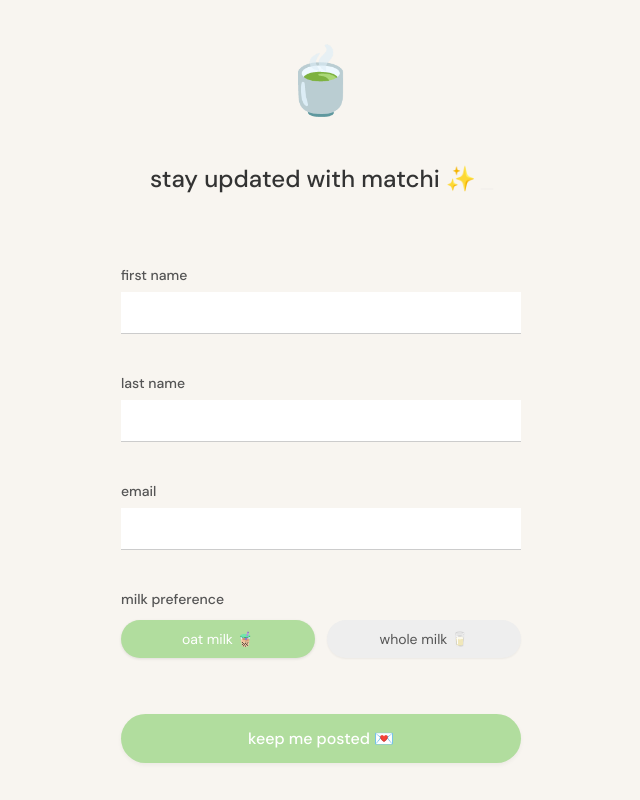
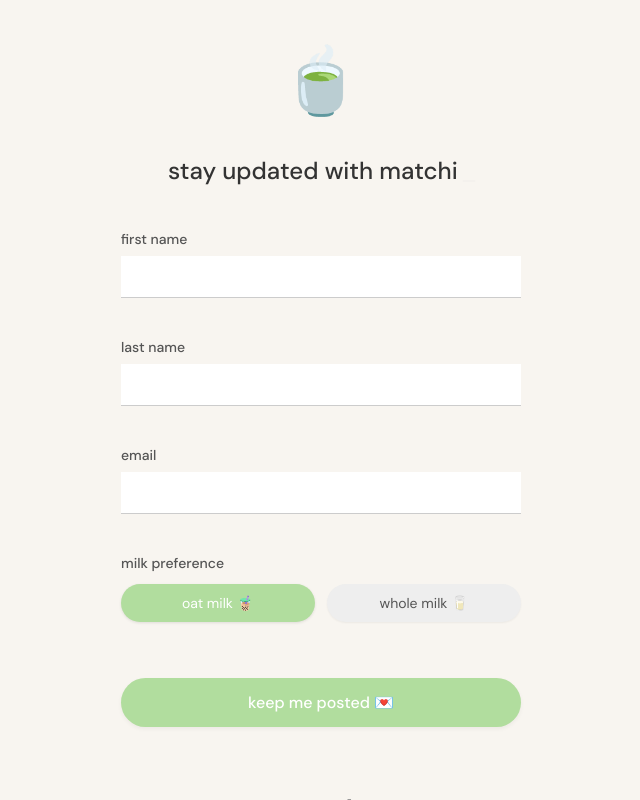
Before and after one commit to asuryaUSC/matchiform, a Next.js app: page / in a window 1280 px wide. Shown: the whole page, without its empty margins (319-959 px from the left). Built offline with nearby package versions, Linux system fonts and the light colour scheme.

Commit message:
added viewports

```diff
--- a/src/app/globals.css
+++ b/src/app/globals.css
@@ -40,6 +40,27 @@ button {
   }
 }
 
+/* Height-based responsive adjustments */
+@media screen and (max-height: 800px) {
+  html {
+    font-size: 95%; /* Reduce base font size by 5% */
+  }
+
+  input, button, label, h1, h2, h3 {
+    font-size: 95%; /* Proportionally reduce element fonts */
+  }
+}
+
+@media screen and (max-height: 700px) {
+  html {
+    font-size: 90%; /* Reduce base font size by 10% */
+  }
+
+  input, button, label, h1, h2, h3 {
+    font-size: 90%; /* Proportionally reduce element fonts */
+  }
+}
+
 /* Fix iOS text size adjust */
 @media screen and (max-width: 480px) {
   input, button, select, textarea {
--- a/src/app/page.tsx
+++ b/src/app/page.tsx
@@ -6,7 +6,7 @@ import { Typewriter } from 'react-simple-typewriter';
 import MatchaForm from '@/components/MatchaForm';
 import SocialLinks from '@/components/SocialLinks';
 
-const styles = {
+const baseStyles = {
   main: {
     minHeight: '100vh',
     backgroundColor: '#f8f5f0',
@@ -24,7 +24,7 @@ const styles = {
     display: 'flex',
     flexDirection: 'column' as const,
     alignItems: 'center',
-    gap: '32px',
+    gap: '24px',
     padding: '24px',
     boxSizing: 'border-box' as const,
   },
@@ -38,7 +38,7 @@ const styles = {
     fontWeight: 500,
     color: '#333333',
     textAlign: 'center' as const,
-    marginBottom: '16px',
+    marginBottom: '4px',
     width: '100%',
     wordWrap: 'break-word' as const,
   },
@@ -48,22 +48,104 @@ const styles = {
 const getResponsiveStyles = () => {
   if (typeof window !== 'undefined') {
     const width = window.innerWidth;
+    const height = window.innerHeight;
+    let styles = {};
 
-    // Mobile adjustments
+    // Width-based adjustments
     if (width < 480) {
-      return {
+      styles = {
+        ...styles,
         container: {
           padding: '16px',
-          gap: '24px',
+          gap: '16px',
         },
         logo: {
           fontSize: '56px',
+          marginBottom: '4px',
         },
         headline: {
+          fontSize: '22px',
+          marginBottom: '2px',
+        },
+      };
+    }
+
+    // Height-based adjustments for laptop screens (targeting 1280x800)
+    if (height < 800) {
+      styles = {
+        ...styles,
+        main: {
+          padding: '8px',
+        },
+        container: {
+          ...(styles as any)?.container,
+          gap: '16px',
+          padding: '12px 20px',
+        },
+        logo: {
+          ...(styles as any)?.logo,
+          fontSize: '54px',
+          marginBottom: '2px',
+        },
+        headline: {
+          ...(styles as any)?.headline,
+          marginBottom: '0px',
           fontSize: '22px',
         },
       };
     }
+
+    // Height-based adjustments for smaller laptops
+    if (height < 700) {
+      styles = {
+        ...styles,
+        main: {
+          ...(styles as any)?.main,
+          padding: '4px',
+        },
+        container: {
+          ...(styles as any)?.container,
+          gap: '12px',
+          padding: '10px 20px',
+        },
+        logo: {
+          ...(styles as any)?.logo,
+          fontSize: width < 480 ? '44px' : '48px',
+          marginBottom: '2px',
+        },
+        headline: {
+          ...(styles as any)?.headline,
+          fontSize: '20px',
+        },
+      };
+    }
+
+    // Even smaller screens
+    if (height < 600) {
+      styles = {
+        ...styles,
+        main: {
+          ...(styles as any)?.main,
+          padding: '2px',
+        },
+        container: {
+          ...(styles as any)?.container,
+          gap: '8px',
+          padding: '8px 16px',
+        },
+        logo: {
+          ...(styles as any)?.logo,
+          fontSize: '36px',
+          marginBottom: '0px',
+        },
+        headline: {
+          ...(styles as any)?.headline,
+          fontSize: '18px',
+        },
+      };
+    }
+
+    return styles;
   }
 
   return {};
@@ -71,15 +153,21 @@ const getResponsiveStyles = () => {
 
 export default function Home() {
   const [typingDone, setTypingDone] = useState(false);
-  const [responsiveStyles, setResponsiveStyles] = useState({});
+  const [styles, setStyles] = useState(baseStyles);
 
   useEffect(() => {
     // Set initial responsive styles
-    setResponsiveStyles(getResponsiveStyles());
+    setStyles({
+      ...baseStyles,
+      ...(getResponsiveStyles() as any),
+    });
 
     // Update responsive styles on window resize
     const handleResize = () => {
-      setResponsiveStyles(getResponsiveStyles());
+      setStyles({
+        ...baseStyles,
+        ...(getResponsiveStyles() as any),
+      });
     };
 
     window.addEventListener('resize', handleResize);
@@ -89,10 +177,7 @@ export default function Home() {
   return (
     <main style={styles.main}>
       <motion.div
-        style={{
-          ...styles.container,
-          ...(responsiveStyles as any)?.container
-        }}
+        style={styles.container}
         initial={{ opacity: 0, y: 20 }}
         animate={{ opacity: 1, y: 0 }}
         transition={{ duration: 0.6, ease: "easeOut" }}
@@ -102,10 +187,7 @@ export default function Home() {
           initial={{ opacity: 0, scale: 0.9 }}
           animate={{ opacity: 1, scale: 1 }}
           transition={{ duration: 0.5 }}
-          style={{
-            ...styles.logo,
-            ...(responsiveStyles as any)?.logo
-          }}
+          style={styles.logo}
         >
           🍵
         </motion.div>
@@ -115,13 +197,10 @@ export default function Home() {
           initial={{ opacity: 0 }}
           animate={{ opacity: 1 }}
           transition={{ delay: 0.3, duration: 0.5 }}
-          style={{
-            ...styles.headline,
-            ...(responsiveStyles as any)?.headline
-          }}
+          style={styles.headline}
         >
           <Typewriter
-            words={['stay updated with matchi ✨']}
+            words={['stay updated with matchi']}
             loop={1}
             cursor
             cursorStyle="_"
@@ -136,7 +215,7 @@ export default function Home() {
         <MatchaForm />
 
         {/* Social Links */}
-        <SocialLinks />
+        <SocialLinks screenHeight={typeof window !== 'undefined' ? window.innerHeight : null} />
       </motion.div>
     </main>
   );
--- a/src/components/MatchaForm.tsx
+++ b/src/components/MatchaForm.tsx
@@ -11,7 +11,7 @@ const baseStyles = {
     display: 'flex',
     flexDirection: 'column' as const,
     gap: '24px',
-    marginTop: '24px',
+    marginTop: '16px',
     boxSizing: 'border-box' as const,
   },
   formGroup: {
@@ -116,10 +116,13 @@ const baseStyles = {
 const getResponsiveStyles = () => {
   if (typeof window !== 'undefined') {
     const width = window.innerWidth;
+    const height = window.innerHeight;
+    let styles = {};
 
+    // Width-based mobile adjustments
     if (width < 480) {
-      // Mobile screens (iPhone 12/SE sizes)
-      return {
+      styles = {
+        ...styles,
         form: {
           gap: '16px', // Reduced gap between form elements
         },
@@ -140,27 +143,111 @@ const getResponsiveStyles = () => {
       };
     }
 
-    if (width < 360) {
-      // Extra small screens
-      return {
+    // Height-based adjustments for laptop screens (targeting 1280x800)
+    if (height < 800) {
+      styles = {
+        ...styles,
         form: {
-          gap: '12px', // Even smaller gap for tiny screens
+          ...(styles as any)?.form,
+          gap: '10px', // Further reduced gap
+          marginTop: '8px', // Minimal top margin
         },
         formGroup: {
-          marginBottom: '10px', // Further reduced margin
+          ...(styles as any)?.formGroup,
+          marginBottom: '8px', // Reduced margin
+        },
+        input: {
+          ...(styles as any)?.input,
+          padding: '8px 2px', // Reduced padding
         },
         milkPreferenceContainer: {
-          marginBottom: '14px', // Further reduced margin
+          ...(styles as any)?.milkPreferenceContainer,
+          marginBottom: '8px', // Further reduced margin
+        },
+        milkPreferenceLabel: {
+          ...(styles as any)?.milkPreferenceLabel,
+          marginBottom: '6px', // Reduced margin
+        },
+        submitButton: {
+          ...(styles as any)?.submitButton,
+          padding: '10px 0', // Slightly reduced padding
+          marginTop: '2px', // Minimal top margin
+        },
+        thankYou: {
+          ...(styles as any)?.thankYou,
+          marginBottom: '16px', // Reduced margin
+        },
+      };
+    }
+
+    // Height-based adjustments for small laptops
+    if (height < 700) {
+      styles = {
+        ...styles,
+        form: {
+          ...(styles as any)?.form,
+          gap: '8px', // Minimal gap
+          marginTop: '6px',
+        },
+        formGroup: {
+          ...(styles as any)?.formGroup,
+          marginBottom: '6px',
+        },
+        input: {
+          ...(styles as any)?.input,
+          padding: '6px 2px',
+        },
+        milkPreferenceContainer: {
+          ...(styles as any)?.milkPreferenceContainer,
+          marginBottom: '6px',
+        },
+        milkPreferenceLabel: {
+          ...(styles as any)?.milkPreferenceLabel,
+          marginBottom: '4px',
         },
         milkButton: {
-          padding: '7px 10px', // Minimized padding
+          ...(styles as any)?.milkButton,
+          padding: '8px 10px',
+        },
+        submitButton: {
+          ...(styles as any)?.submitButton,
+          padding: '8px 0',
+          marginTop: '2px',
+        },
+      };
+    }
+
+    // Extra small screens
+    if (width < 360 || height < 600) {
+      styles = {
+        ...styles,
+        form: {
+          ...(styles as any)?.form,
+          gap: '6px',
+          marginTop: '4px',
+        },
+        formGroup: {
+          ...(styles as any)?.formGroup,
+          marginBottom: '4px',
+        },
+        milkPreferenceContainer: {
+          ...(styles as any)?.milkPreferenceContainer,
+          marginBottom: '4px',
+        },
+        milkButton: {
+          ...(styles as any)?.milkButton,
+          padding: '6px 8px', // Minimized but still tap-friendly
           fontSize: '12px',
         },
         submitButton: {
-          padding: '10px 0', // Minimized padding
+          ...(styles as any)?.submitButton,
+          padding: '7px 0', // Minimized padding but preserved tap area
+          marginTop: '0px',
         },
       };
     }
+
+    return styles;
   }
   return {};
 };
--- a/src/components/SocialLinks.tsx
+++ b/src/components/SocialLinks.tsx
@@ -3,6 +3,10 @@
 import { useState, useEffect } from 'react';
 import { motion } from 'framer-motion';
 import { FaInstagram, FaTiktok } from 'react-icons/fa';
+
+interface SocialLinksProps {
+  screenHeight: number | null;
+}
 
 const baseStyles = {
   container: {
@@ -26,22 +30,108 @@ const baseStyles = {
   },
 };
 
-export default function SocialLinks() {
+export default function SocialLinks({ screenHeight }: SocialLinksProps) {
   const [hoveredIcon, setHoveredIcon] = useState<string | null>(null);
   const [styles, setStyles] = useState(baseStyles);
 
   useEffect(() => {
-    // No specific responsive styles needed for this component
-    // But the structure is in place if needed in the future
-    setStyles(baseStyles);
+    // Apply responsive styles based on screen height
+    let updatedStyles = { ...baseStyles };
+
+    if (screenHeight && screenHeight < 800) {
+      updatedStyles = {
+        ...updatedStyles,
+        container: {
+          ...updatedStyles.container,
+          marginTop: '16px',
+          gap: '12px',
+        },
+        iconLink: {
+          ...updatedStyles.iconLink,
+          padding: '6px',
+        }
+      };
+    }
+
+    if (screenHeight && screenHeight < 700) {
+      updatedStyles = {
+        ...updatedStyles,
+        container: {
+          ...updatedStyles.container,
+          marginTop: '12px',
+          gap: '10px',
+        },
+        iconLink: {
+          ...updatedStyles.iconLink,
+          padding: '4px',
+        }
+      };
+    }
+
+    if (screenHeight && screenHeight < 600) {
+      updatedStyles = {
+        ...updatedStyles,
+        container: {
+          ...updatedStyles.container,
+          marginTop: '8px',
+          gap: '8px',
+        }
+      };
+    }
+
+    setStyles(updatedStyles);
 
     const handleResize = () => {
-      setStyles(baseStyles);
+      let newStyles = { ...baseStyles };
+      const currentHeight = window.innerHeight;
+
+      if (currentHeight < 800) {
+        newStyles = {
+          ...newStyles,
+          container: {
+            ...newStyles.container,
+            marginTop: '16px',
+            gap: '12px',
+          },
+          iconLink: {
+            ...newStyles.iconLink,
+            padding: '6px',
+          }
+        };
+      }
+
+      if (currentHeight < 700) {
+        newStyles = {
+          ...newStyles,
+          container: {
+            ...newStyles.container,
+            marginTop: '12px',
+            gap: '10px',
+          },
+          iconLink: {
+            ...newStyles.iconLink,
+            padding: '4px',
+          }
+        };
+      }
+
+      if (currentHeight < 600) {
+        newStyles = {
+          ...newStyles,
+          container: {
+            ...newStyles.container,
+            marginTop: '8px',
+            gap: '8px',
+          }
+        };
+      }
+
+      setStyles(newStyles);
     };
 
     window.addEventListener('resize', handleResize);
     return () => window.removeEventListener('resize', handleResize);
-  }, []);
+  }, [screenHeight]);
 
   return (
     <motion.div
```
